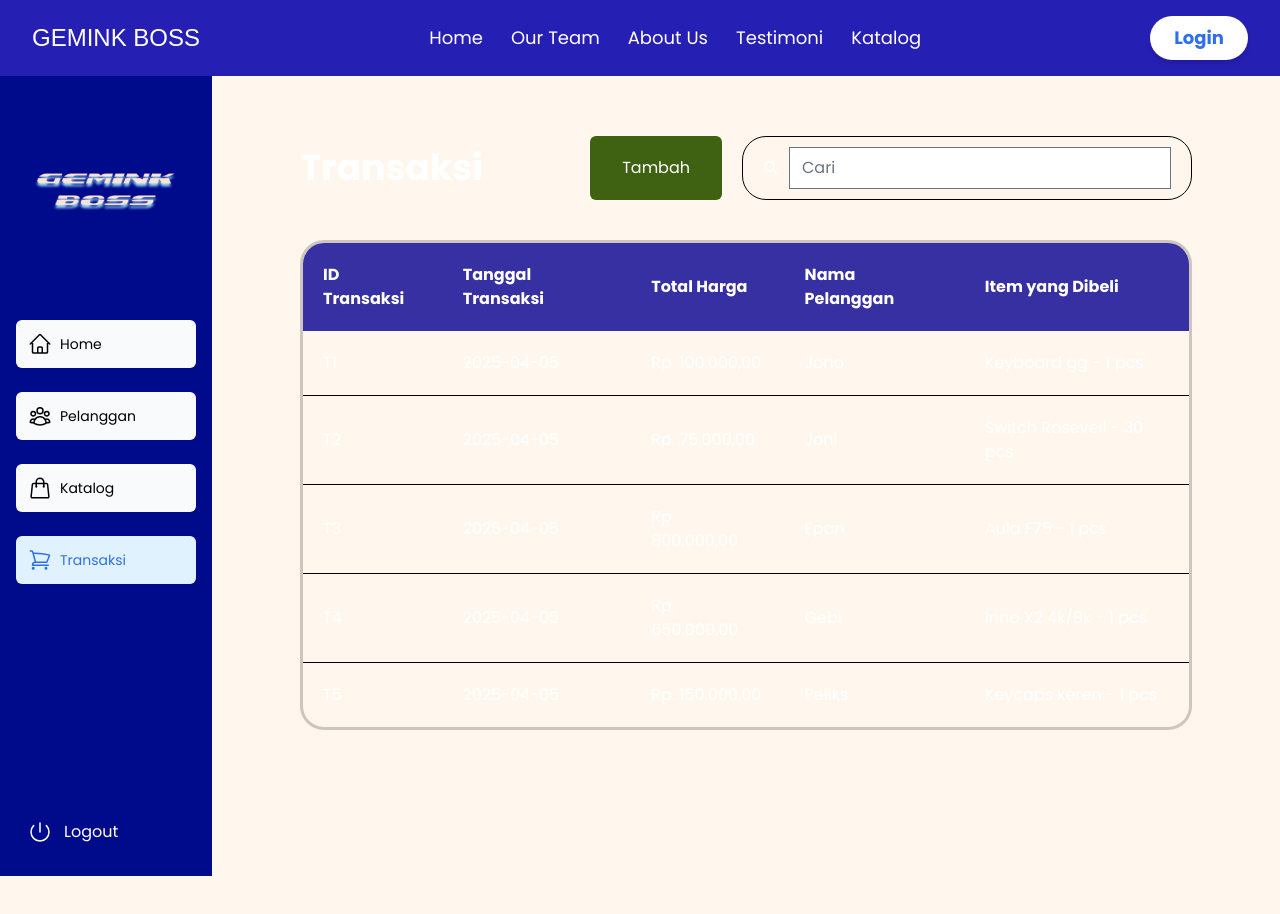
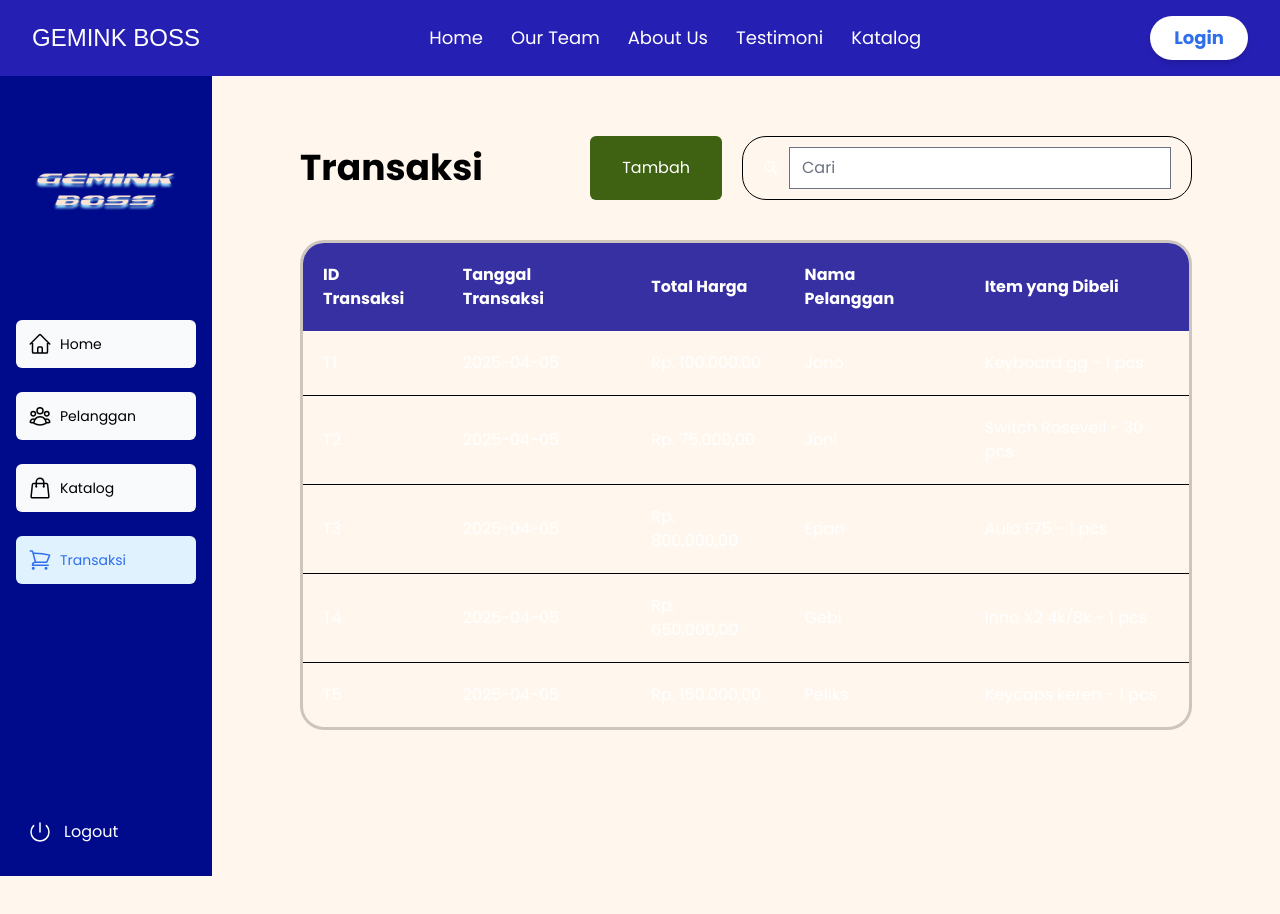
Before and after one commit to brumziee/SIWEB_GEMINK_BOSS, a Next.js app: page /adminpage/transaksi in a window 1280 px wide. Shown: the top 914 px of the page. Built offline with nearby package versions, Linux system fonts and the light colour scheme; a web font is replaced by a local one.

Commit message:
Update page.tsx

```diff
--- a/app/adminpage/transaksi/page.tsx
+++ b/app/adminpage/transaksi/page.tsx
@@ -13,7 +13,7 @@ export default function TransactionsPage() {
       <div className="flex min-h-screen bg-orange-50 max-md:flex-col">
         <main className="flex-1 px-10 py-5 max-md:p-2.5">
           <header className="flex justify-between items-center mb-10 max-md:flex-col max-md:gap-5">
-            <h1 className="text-4xl font-bold max-sm:text-2xl">
+            <h1 className="text-4xl font-bold max-sm:text-2xl text-black">
               Transaksi
             </h1>
             <div className="flex gap-5 max-md:flex-col max-md:w-full">
```
